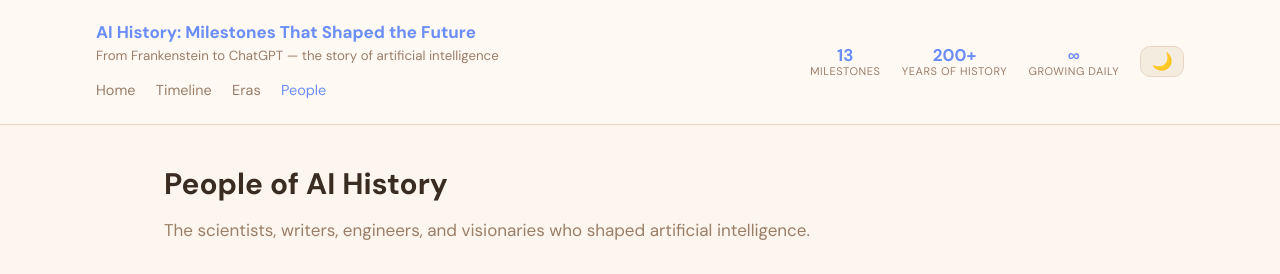
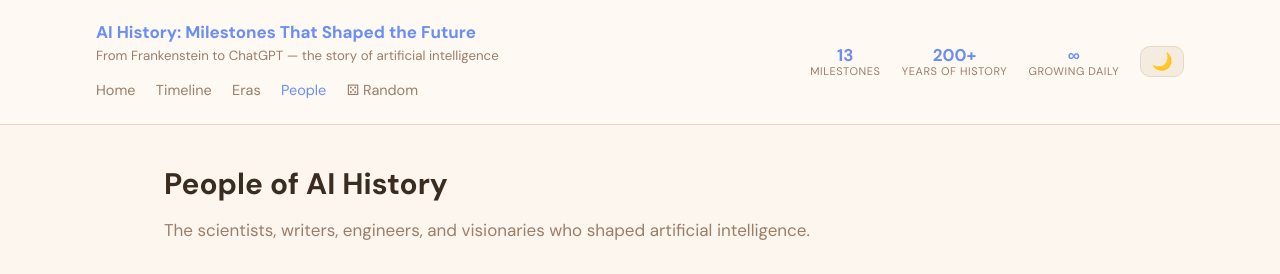
Before and after one commit to aag1091-alt/AI-History-Blog, a Jekyll site: the page built from people.html, in a window 1280 px wide. Shown: the top 274 px of the page. Built offline with Jekyll 4.4.1, drawn with Linux system fonts in a browser that asks for light colours.

Commit message:
Add random milestone button to nav

```diff
--- a/_includes/header.html
+++ b/_includes/header.html
@@ -8,6 +8,7 @@
         <a href="{{ '/timeline' | relative_url }}" {% if page.url contains 'timeline' %}class="active"{% endif %}>Timeline</a>
         <a href="{{ '/eras' | relative_url }}" {% if page.url contains 'eras' %}class="active"{% endif %}>Eras</a>
         <a href="{{ '/people' | relative_url }}" {% if page.url contains 'people' %}class="active"{% endif %}>People</a>
+        <button class="nav-random" id="nav-random" title="Go to a random milestone">⚄ Random</button>
       </nav>
     </div>
     <div class="header-right">
@@ -56,4 +57,12 @@ document.getElementById('theme-toggle').addEventListener('click', function() {
     document.getElementById('read-progress-stat').style.display = '';
   }
 })();
+
+(function() {
+  const posts = [{% for post in site.posts %}{{ post.url | relative_url | jsonify }}{% unless forloop.last %},{% endunless %}{% endfor %}];
+  document.getElementById('nav-random').addEventListener('click', function() {
+    const url = posts[Math.floor(Math.random() * posts.length)];
+    if (url) window.location.href = url;
+  });
+})();
 </script>
--- a/assets/css/style.css
+++ b/assets/css/style.css
@@ -136,6 +136,19 @@ a:hover { text-decoration: underline; }
 .site-nav { display: flex; gap: 1.2rem; }
 .site-nav a { font-size: 0.85rem; color: var(--text-muted); }
 .site-nav a:hover, .site-nav a.active { color: var(--accent); }
+
+.nav-random {
+  font-size: 0.85rem;
+  color: var(--text-muted);
+  background: none;
+  border: none;
+  padding: 0;
+  cursor: pointer;
+  font-family: var(--font-sans);
+  transition: color 0.15s;
+}
+
+.nav-random:hover { color: var(--accent); }
 
 /* ─── Main ─── */
 .main {
```
